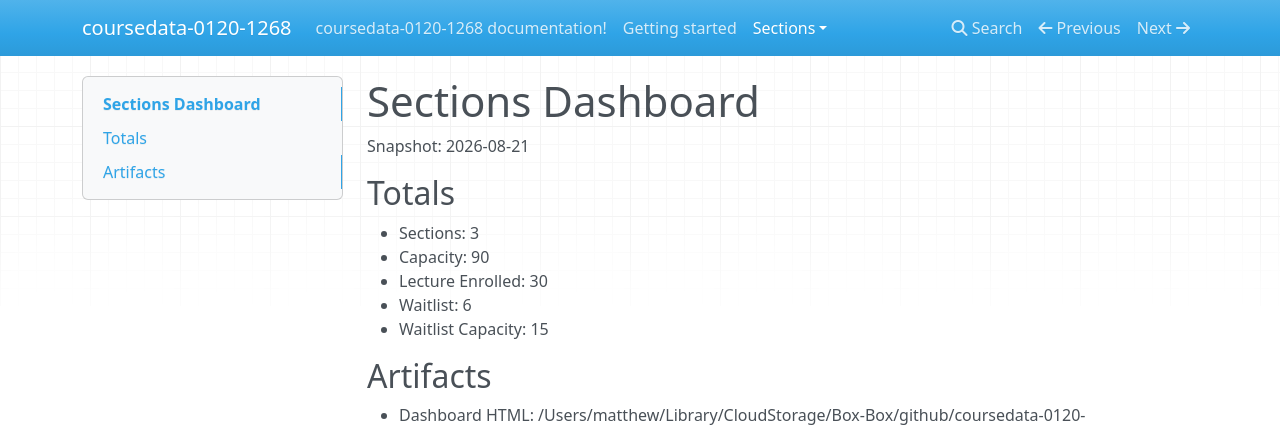
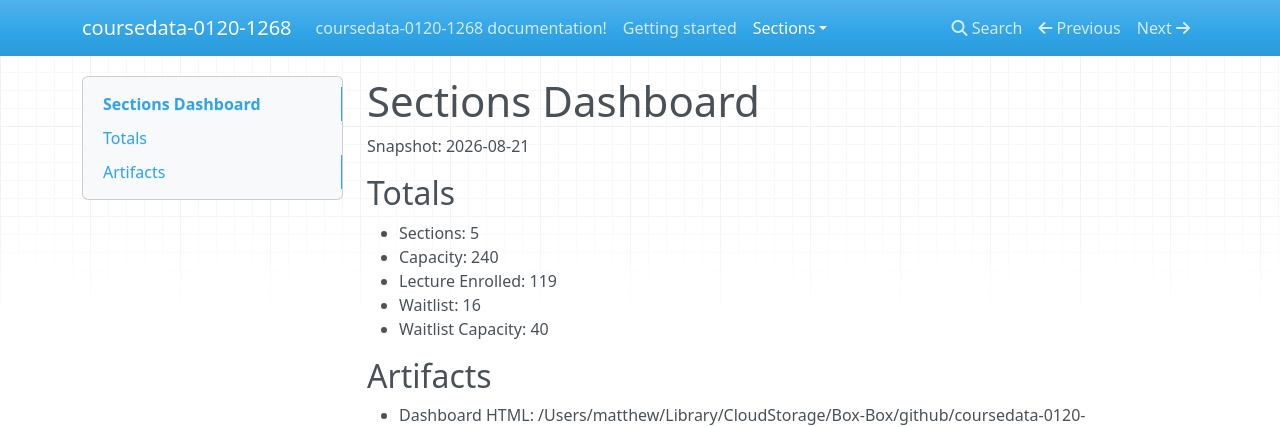
Before and after one commit to leingang/coursedata-0120-1268, an MkDocs documentation site: the page built from docs/docs/sections/summary.md, in a window 1280 px wide. Shown: the top 427 px of the page. Built offline with MkDocs 1.6.1, drawn with Linux system fonts in a browser that asks for light colours; nearby versions of some CDN libraries.

Commit message:
Update enrollment reports

```diff
--- a/docs/docs/sections/summary.md
+++ b/docs/docs/sections/summary.md
@@ -3,11 +3,11 @@
 Snapshot: 2026-08-21
 
 ## Totals
-- Sections: 3
-- Capacity: 90
-- Lecture Enrolled: 30
-- Waitlist: 6
-- Waitlist Capacity: 15
+- Sections: 5
+- Capacity: 240
+- Lecture Enrolled: 119
+- Waitlist: 16
+- Waitlist Capacity: 40
 
 ## Artifacts
 - Dashboard HTML: /Users/matthew/Library/CloudStorage/Box-Box/github/coursedata-0120-1268/reports/sections/2026-08-21/index.html
--- a/pyproject.toml
+++ b/pyproject.toml
@@ -52,7 +52,7 @@ term_name = "Fall 2026"
 
 [tool.coursedata.albert]
 # course ID's of all sections (five-digit number, quoted as a string)
-courses=["10433","10434","10435","10435","10437"]
+courses=["10433","10434","10435","10437","10438"]
 # Albert term number
 # 1 - ???
 # YY - last two digits of calendar year
```
Also changed, not shown: docs/docs/sections/index.html (+2 -2 lines), 9 other files.
